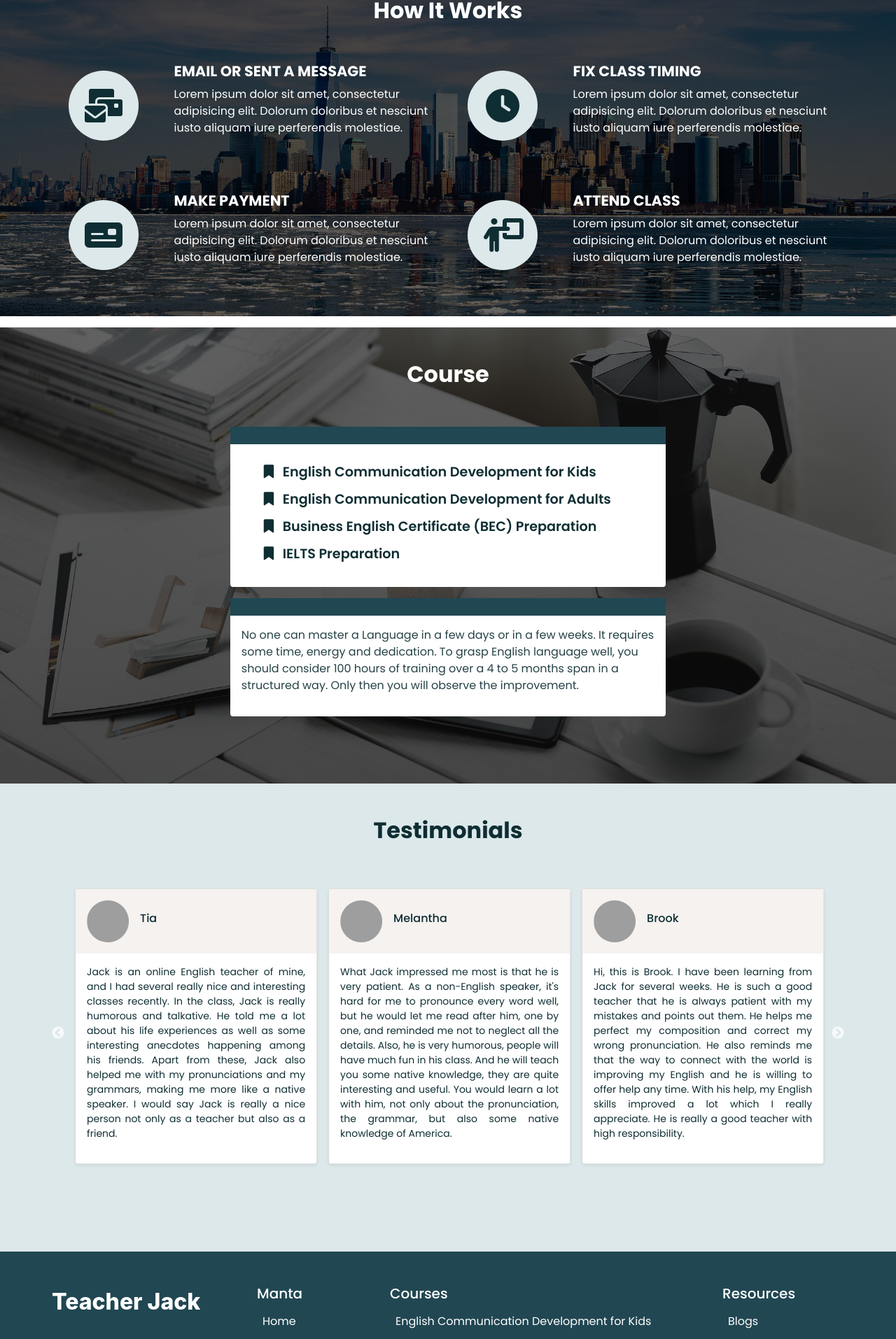
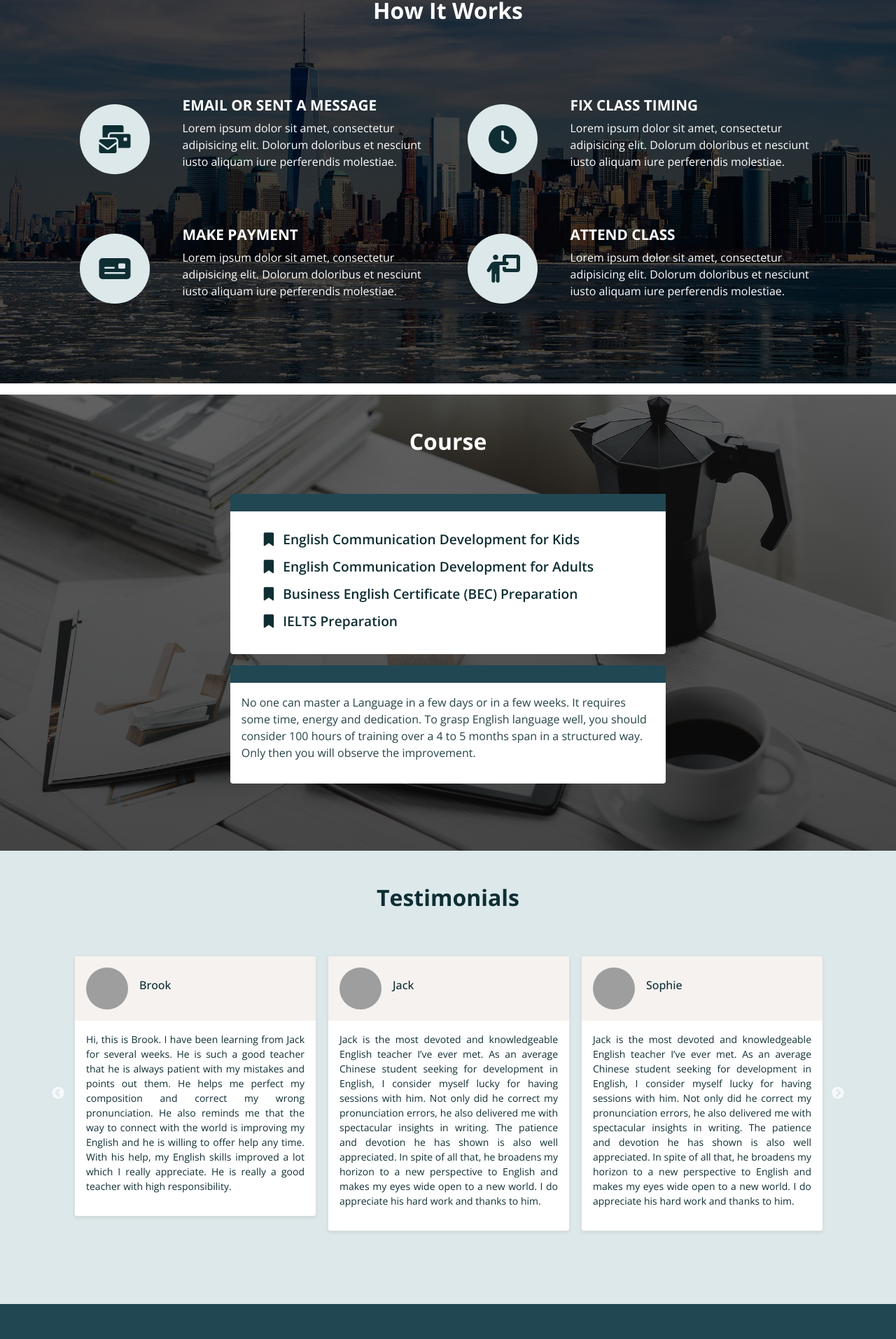
Before and after one commit to Foyezs-Work/teacher-jack-online, a React (Create React App) app: page /home in a window 1280 px wide. Shown: the part 1299-3213 px from the top of the page at 70% size. Built offline with nearby package versions, Linux system fonts and the light colour scheme; grey boxes are pictures that could not be loaded.

Commit message:
ui correction

```diff
--- a/src/assets/css/style.css
+++ b/src/assets/css/style.css
@@ -16,7 +16,8 @@ body {
   background-color: var(--color-white);
   color: var(--color-dark);
   /* text-transform: capitalize; */
-  font-family: "Poppins", sans-serif;
+  /* font-family: "Poppins", sans-serif; */
+  font-family: "Open Sans";
   margin: 0;
   padding: 0;
   font-size: 16px;
@@ -101,6 +102,8 @@ ul li {
 
 #navigation {
   width: 100%;
+  font-weight: 400;
+  font-variant: normal;
 }
 .navbar {
   background-color: var(--color-white);
@@ -121,9 +124,11 @@ ul li {
   font-weight: 800;
   margin-left: 1rem;
   color: var(--color-moscow-midnight);
-  font-family: Red Hat Text, Source Sans Pro, -apple-system, BlinkMacSystemFont,
+  /* font-family: pp-sans-big-regular,Helvetica Neue,Arial,sans-serif; */
+
+  /* font-family: Red Hat Text, Source Sans Pro, -apple-system, BlinkMacSystemFont,
     Segoe UI, Roboto, Helvetica Neue, Arial, Noto Sans, sans-serif,
-    Apple Color Emoji, Segoe UI Emoji, Segoe UI Symbol, Noto Color Emoji;
+    Apple Color Emoji, Segoe UI Emoji, Segoe UI Symbol, Noto Color Emoji; */
 }
 
 .header_menu {
@@ -206,9 +211,8 @@ ul li {
 
 /*=============================== Course Processing Section Start ========================*/
 
-
 .subscribe_section {
-  background: linear-gradient(rgba(0, 0, 0, 0.7), rgba(0, 0, 0, 0.6)),
+  background: linear-gradient(rgba(0, 0, 0, 0.7), rgba(0, 0, 0, 0.7)),
     url(../images/common/subscribe-bg.jpg) fixed center center;
   background-size: cover;
   padding: 40px 0;
@@ -239,7 +243,7 @@ ul li {
   align-items: center;
 }
 .course_card_left i {
-  font-size: 3rem;
+  font-size: 2.5rem;
   color: var(--color-dark);
 }
 .course_card_right {
--- a/src/assets/css/style.scss
+++ b/src/assets/css/style.scss
@@ -1 +1,2 @@
 @import 'node_modules/react-modal-video/scss/modal-video.scss';
+@import url('https://fonts.googleapis.com/css2?family=Bebas+Neue&family=Open+Sans:ital,wght@0,300;0,400;0,500;0,600;0,700;0,800;1,300;1,400;1,500;1,600;1,700;1,800&display=swap');
--- a/src/components/home/CourseProcessing.jsx
+++ b/src/components/home/CourseProcessing.jsx
@@ -5,7 +5,7 @@ const CourseProcessing = () => {
         <section className='subscribe_section'>
             <h2 className='title'>How It Works</h2>
             <div className="container">
-                <div className="">
+                <div className="section_padding">
                     <div className="row">
 
                         <div className="col-md-6">
--- a/src/components/home/Testimonials.jsx
+++ b/src/components/home/Testimonials.jsx
@@ -10,14 +10,14 @@ const Testimonials = () => {
         speed: 2000,
         autoplaySpeed: 2000,
         slidesToShow: 3,
-        slidesToScroll: 3,
+        slidesToScroll: 1,
         initialSlide: 0,
         responsive: [
             {
                 breakpoint: 1024,
                 settings: {
                     slidesToShow: 3,
-                    slidesToScroll: 3,
+                    slidesToScroll: 1,
                     infinite: true,
                     dots: true
                 }
```
